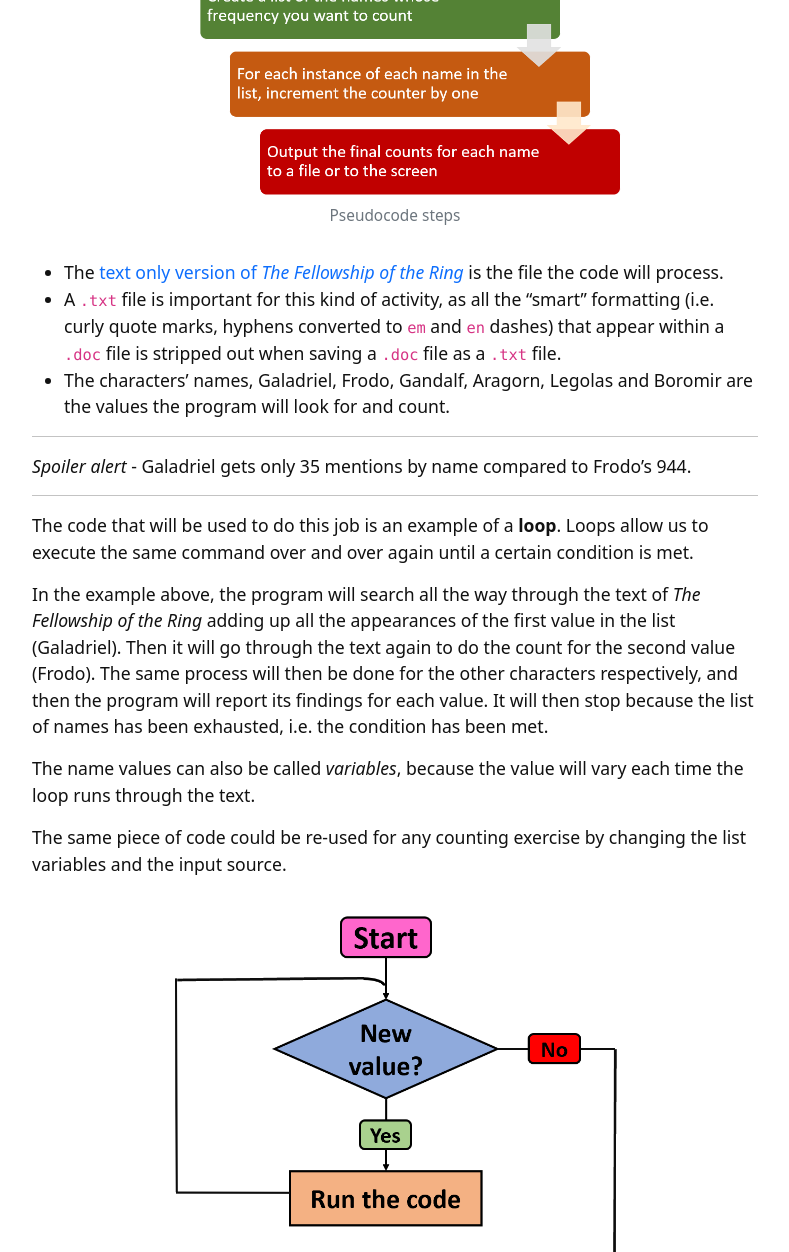
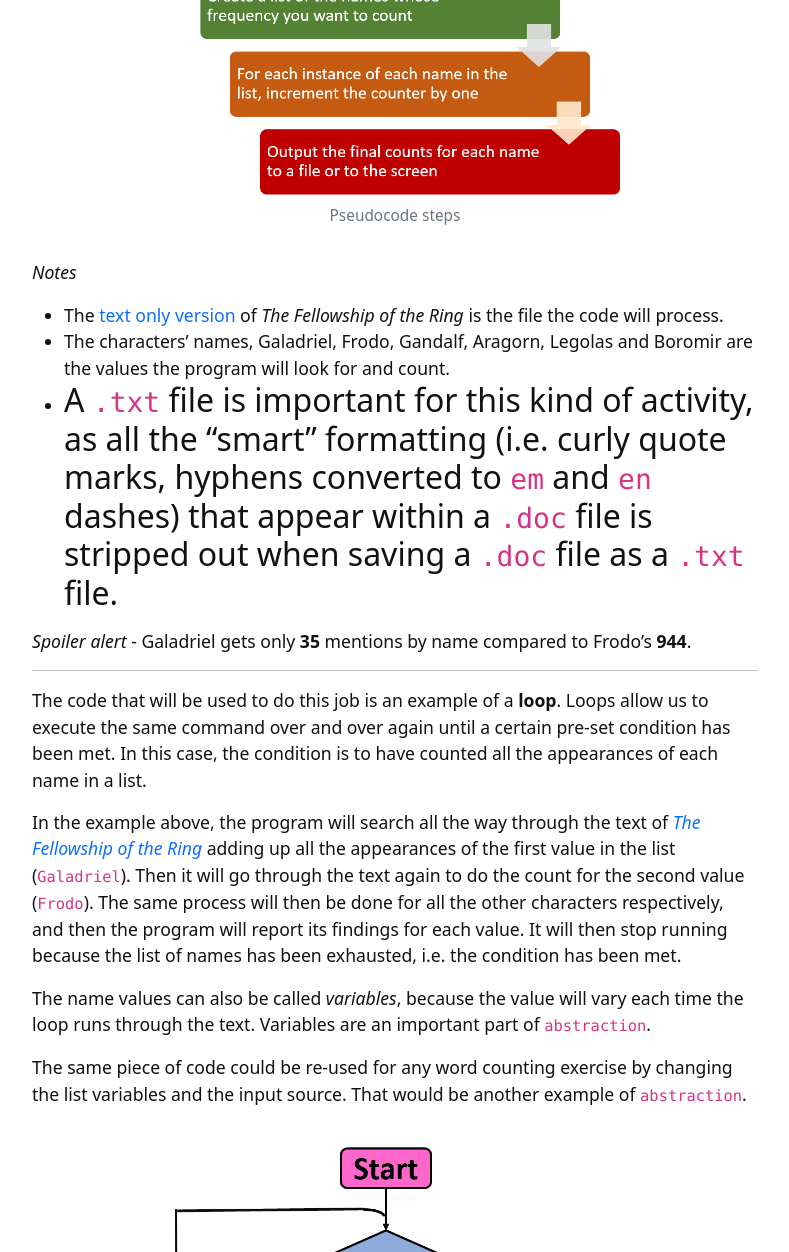
Before and after one commit to weaverbel/intro-computational-thinking, a Jekyll site: the page built from content/4-lesson.md, in a window 1280 px wide and 1400 px high, scrolled down 683 px, cut to the strip 0-1252 px from the top of the window. Shown: the whole strip, without its empty margins (245-1034 px from the left). Built offline with Jekyll 4.4.1, drawn with Linux system fonts in a browser that asks for light colours; some of the changed text lies outside the part shown.

Commit message:
Update 4-lesson.md
clarifying

```diff
--- a/content/4-lesson.md
+++ b/content/4-lesson.md
@@ -7,27 +7,28 @@ When breaking coding problems down, **pseudocode** is a useful tool to use, rega
 
 #### Example
 
-Suppose we are fans of the *Lord of the Rings* novels, but we wonder how much the female character of Galadriel featured in the story compared to the male characters Frodo, Gandalf, Aragorn, Legolas and Boromir. We could flick through *The Fellowship of the Ring* again to check (which would be painfully slow), or we could run a short piece of code to count the number of times each character's name is mentioned throughout the story. We could document those steps in pseudocode before writing any code to be sure we have covered all the things we will need to do.
+Suppose we are fans of the *Lord of the Rings* novels, but we wonder how much the female character of Galadriel featured in the story compared to the male characters Frodo, Gandalf, Aragorn, Legolas and Boromir. We could flick through, say, *The Fellowship of the Ring* to check (which would be painfully slow), or we could run a short piece of code to count the number of times each character's name is mentioned throughout the story. We could document those steps in pseudocode before writing any code to be sure we have covered all the things we will need to do.
 
 {% include figure.html img="pseudo-example.png" alt="Pseudocode steps" caption="Pseudocode steps" width="65%" %}
 
-- The [text only version of *The Fellowship of the Ring*](https://www.kaggle.com/datasets/ashishsinhaiitr/lord-of-the-rings-text) is the file the code will process.
+*Notes*
+
+- The [text only version](https://www.kaggle.com/datasets/ashishsinhaiitr/lord-of-the-rings-text) of *The Fellowship of the Ring* is the file the code will process.
+- The characters' names, Galadriel, Frodo, Gandalf, Aragorn, Legolas and Boromir are the values the program will look for and count.
 - A `.txt` file is important for this kind of activity, as all the "smart" formatting (i.e. curly quote marks, hyphens converted to `em` and `en` dashes) that appear within a `.doc` file is stripped out when saving a `.doc` file as a `.txt` file.
-- The characters' names, Galadriel, Frodo, Gandalf, Aragorn, Legolas and Boromir are the values the program will look for and count.
-
 ------
 
-*Spoiler alert* - Galadriel gets only 35 mentions by name compared to Frodo's 944.
+*Spoiler alert* - Galadriel gets only **35** mentions by name compared to Frodo's **944**.
 
 ---------
 
-The code that will be used to do this job is an example of a **loop**. Loops allow us to execute the same command over and over again until a certain condition is met.
+The code that will be used to do this job is an example of a **loop**. Loops allow us to execute the same command over and over again until a certain pre-set condition has been met. In this case, the condition is to have counted all the appearances of each name in a list.
 
-In the example above, the program will search all the way through the text of *The Fellowship of the Ring* adding up all the appearances of the first value in the list (Galadriel). Then it will go through the text again to do the count for the second value (Frodo). The same process will then be done for the other characters respectively, and then the program will report its findings for each value. It will then stop because the list of names has been exhausted, i.e. the condition has been met.
+In the example above, the program will search all the way through the text of [*The Fellowship of the Ring*](https://www.kaggle.com/datasets/ashishsinhaiitr/lord-of-the-rings-text) adding up all the appearances of the first value in the list (`Galadriel`). Then it will go through the text again to do the count for the second value (`Frodo`). The same process will then be done for all the other characters respectively, and then the program will report its findings for each value. It will then stop running because the list of names has been exhausted, i.e. the condition has been met.
 
-The name values can also be called *variables*, because the value will vary each time the loop runs through the text.
+The name values can also be called *variables*, because the value will vary each time the loop runs through the text. Variables are an important part of `abstraction`.
 
-The same piece of code could be re-used for any counting exercise by changing the list variables and the input source.
+The same piece of code could be re-used for any word counting exercise by changing the list variables and the input source. That would be another example of `abstraction`.
 
 {% include figure.html img="loop-diagram.png" alt="How loops work" caption="Loops in programming" width="65%" %}
 
```
